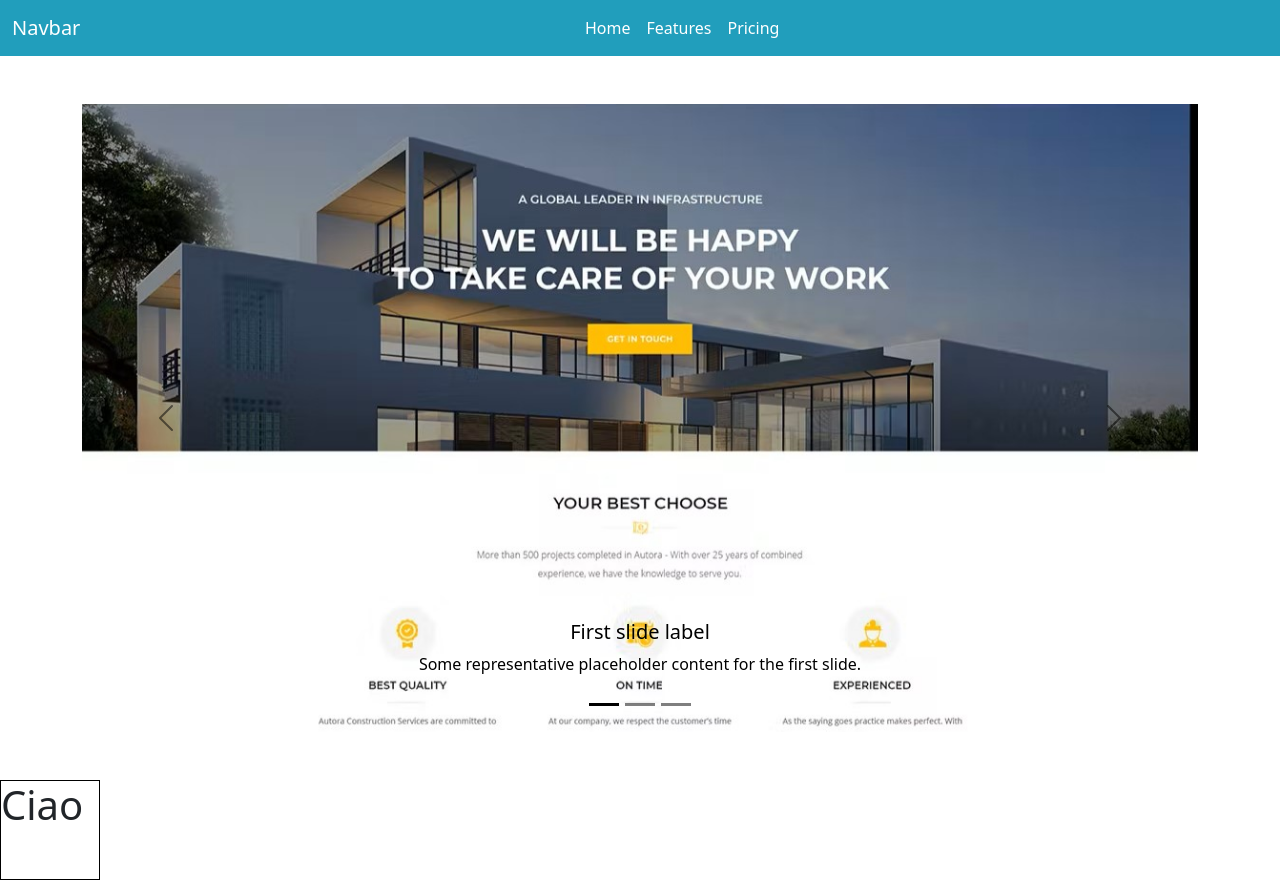
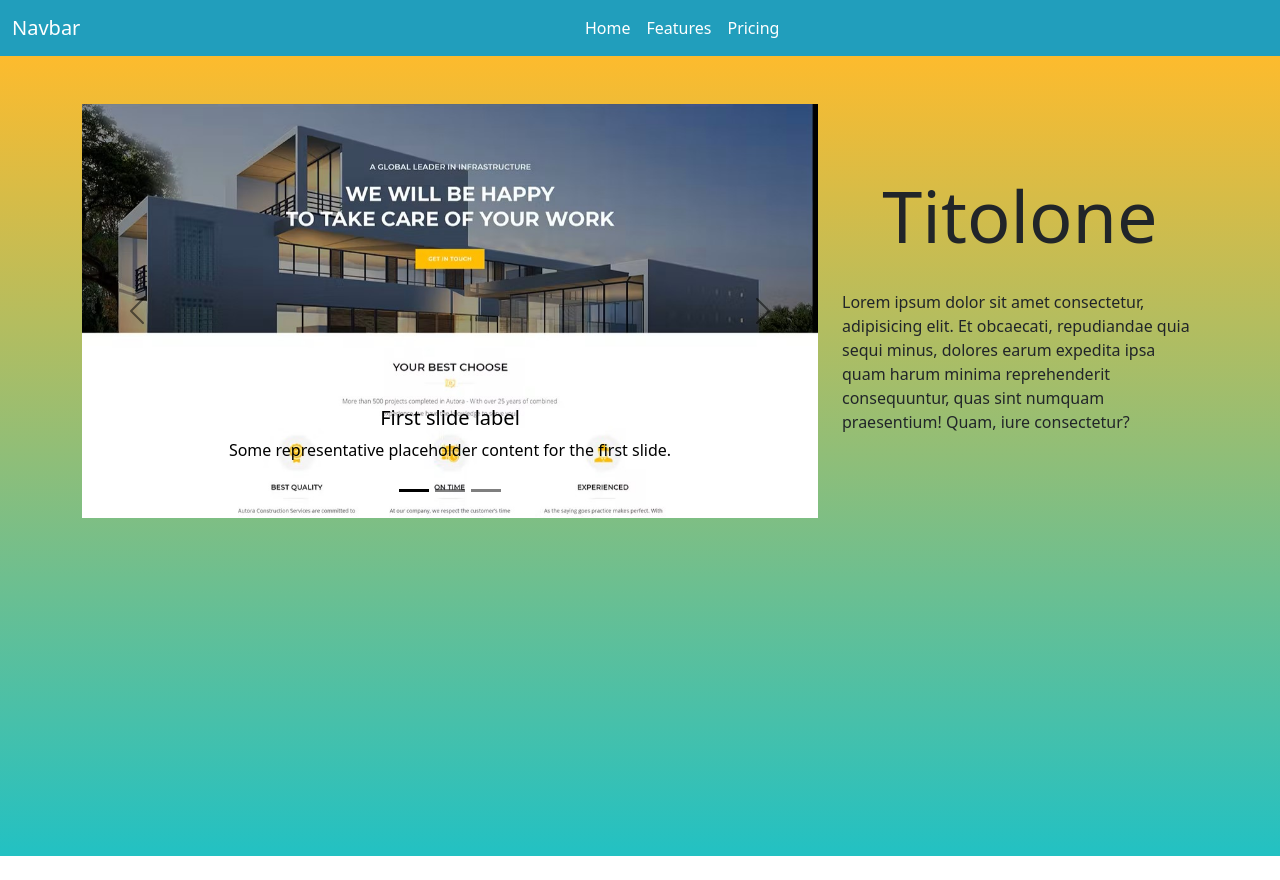
Before and after one commit to Infratron/P07, a plain HTML site: page index.html in a window 1280 px wide. After the commit the page ends 856 px from the top, so only its background shows below. Drawn offline with nearby package versions, Linux system fonts and the light colour scheme.

Commit message:
Aggiunta di background ed elementi sulla destra del carosello

```diff
--- a/index.html
+++ b/index.html
@@ -32,10 +32,10 @@
         </div>
     </nav>
 
-    <main>
-        <div class="container my-5">
+    <main class="Main-bg-custom vh-100">
+        <div class="container py-5">
             <div class="row">
-                <div class="col-12">
+                <div class="col-12 col-lg-8">
                     <div id="carouselExampleDark" class="carousel carousel-dark slide" data-bs-ride="carousel">
                         <div class="carousel-indicators">
                           <button type="button" data-bs-target="#carouselExampleDark" data-bs-slide-to="0" class="active" aria-current="true" aria-label="Slide 1"></button>
@@ -73,14 +73,21 @@
                         </button>
                       </div>
                 </div>
-            </div>
+
+                <div class="col-12 col-lg-4 d-flex align-items-center">
+                  <div>
+                  <h1 class="text-center display-2">
+                    Titolone
+                  </h1>
+                  <br>
+                  <p>Lorem ipsum dolor sit amet consectetur, adipisicing elit. Et obcaecati, repudiandae quia sequi minus, dolores earum expedita ipsa quam harum minima reprehenderit consequuntur, quas sint numquam praesentium! Quam, iure consectetur?</p>
+                  </div>
+                </div>
+              </div>
         </div>
     </main>
 
 
-    <div class="ratio 16x9 scatola">
-        <h1>Ciao</h1>
-    </div>
 
 
 
--- a/style.css
+++ b/style.css
@@ -24,3 +24,9 @@
     width: 100px;
     border: 1px solid black;
 }
+
+.Main-bg-custom
+{
+    background: rgb(34,193,195);
+    background: linear-gradient(0deg, rgba(34,193,195,1) 0%, rgba(253,187,45,1) 100%);
+}
```
